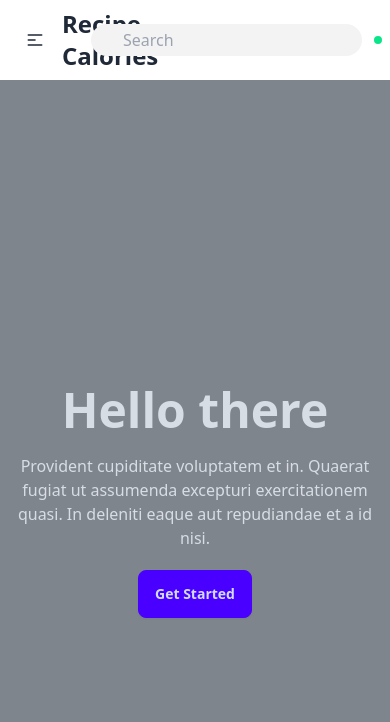
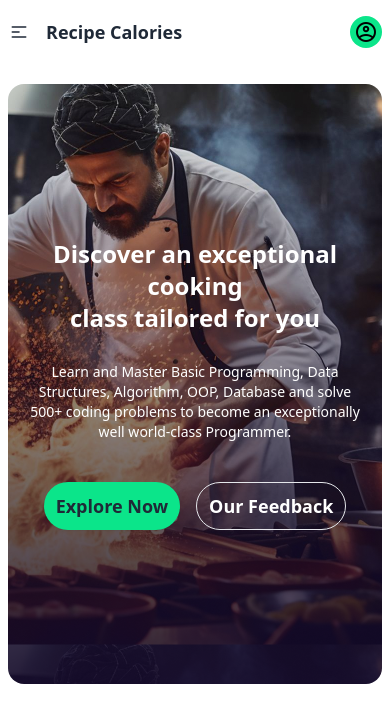
Before and after one commit to fahim-ahmed10/PH-B9A7-Chefs_Table, a React (Vite) app: page / in a window 390 px wide. Shown: the top 722 px of the page. Built offline with nearby package versions, Linux system fonts and the light colour scheme.

Commit message:
hero section done with responsive

```diff
--- a/src/components/Hero.jsx
+++ b/src/components/Hero.jsx
@@ -1,24 +1,26 @@
-import heroImage from '../assets/Rectangle 1.png';
+import heroImage from "../assets/hero-image.png";
 const Hero = () => {
   return (
-    <div className="container mx-auto ">
+    <div className="container mx-auto mt-5 px-2">
       <div
-        className="hero min-h-screen"
+        className="hero h-[600px] rounded-2xl"
         style={{
           backgroundImage:
-            {heroImage},
+            `url(${heroImage})`,
         }}
       >
-        <div className="hero-overlay bg-opacity-60"></div>
-        <div className="hero-content text-center text-neutral-content">
-          <div className="max-w-md">
-            <h1 className="mb-5 text-5xl font-bold">Hello there</h1>
-            <p className="mb-5">
-              Provident cupiditate voluptatem et in. Quaerat fugiat ut assumenda
-              excepturi exercitationem quasi. In deleniti eaque aut repudiandae
-              et a id nisi.
+        <div className="hero-content text-center">
+          <div className="">
+            <h1 className="mb-7 text-2xl md:text-4xl lg:text-5xl font-bold text-white">Discover an exceptional cooking <br/> class tailored for you</h1>
+            <p className="mb-10 text-white text-sm md:text-lg">
+                Learn and Master Basic Programming,  Data Structures, Algorithm, OOP, Database and solve 500+ coding
+                problems to become an exceptionally well world-class Programmer.
             </p>
-            <button className="btn btn-primary">Get Started</button>
+            <div className="flex justify-center gap-4 md:gap-5">
+            <button className="btn bg-[#0be58a] hover:bg-[#76fdc4] border-none rounded-3xl px-3 md:px-6 text-lg font-bold">Explore Now</button>
+            <button className="border rounded-3xl text-lg hover:text-[#0be58a] font-bold px-3 md:px-6 text-white">Our Feedback</button>
+            </div>
+
           </div>
         </div>
       </div>
--- a/src/components/Navbar.jsx
+++ b/src/components/Navbar.jsx
@@ -2,10 +2,15 @@ import search from "../assets/icons8-search.svg";
 import profile from "../assets/icons8-male-user-24.png";
 const Navbar = () => {
   return (
-    <div className="container mx-auto navbar bg-base-100">
+    <div className="container mx-auto px-0">
+      <div className="navbar bg-base-100 px-2">
         <div className="navbar-start">
           <div className="dropdown">
-          <div tabIndex={0} role="button" className="btn btn-ghost lg:hidden">
+            <div
+              tabIndex={0}
+              role="button"
+              className="btn btn-ghost lg:hidden pl-0"
+            >
               <svg
                 xmlns="http://www.w3.org/2000/svg"
                 className="h-5 w-5"
@@ -37,9 +42,21 @@ const Navbar = () => {
               <li>
                 <a href="">Search</a>
               </li>
+              <button className="relative top-[22px] left-[67px] pointer">
+                <img
+                  className="h-4 w-full block md:hidden"
+                  src={search}
+                  alt=""
+                />
+              </button>
+              <input
+                className="bg-[#f3f3f4] px-3 py-1 rounded-2xl mr-3 text-[#585167] font-normal block md:hidden"
+                type="text"
+                placeholder="Search"
+              />
             </ul>
           </div>
-        <a className="text-2xl font-bold">Recipe Calories</a>
+          <a className="text-lg md:text-2xl font-bold">Recipe Calories</a>
         </div>
         <div className="navbar-center hidden lg:flex">
           <ul className="menu menu-horizontal px-1 text-[#655f74] text-lg font-normal">
@@ -59,11 +76,11 @@ const Navbar = () => {
         </div>
         <div className="navbar-end">
           <div className="relative left-7">
-          <img className="h-4 w-full" src={search} alt="" />
+            <img className="h-4 w-full hidden md:block" src={search} alt="" />
           </div>
           <div>
             <input
-            className="bg-[#f3f3f4] pl-8 pr-2 py-1 rounded-2xl mr-3 text-[#585167] font-normal"
+              className="bg-[#f3f3f4] pl-8 pr-2 py-1 rounded-2xl mr-3 text-[#585167] font-normal hidden md:block"
               type="text"
               placeholder="Search"
             />
@@ -77,6 +94,7 @@ const Navbar = () => {
           </div>
         </div>
       </div>
+    </div>
   );
 };
 
```
Also changed, not shown: src/assets/hero-image.png (renamed from src/assets/Rectangle 1.png). Lines whose indentation alone changed are shown as unchanged.
